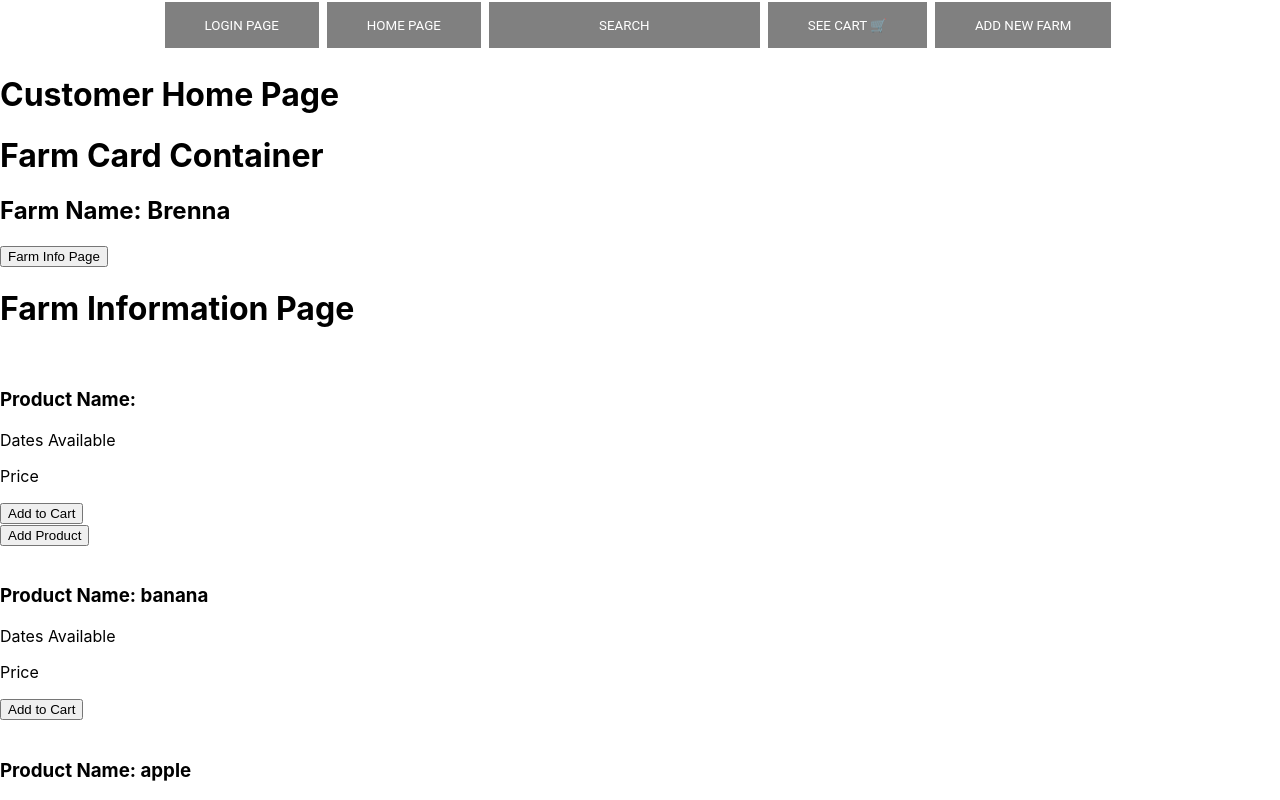
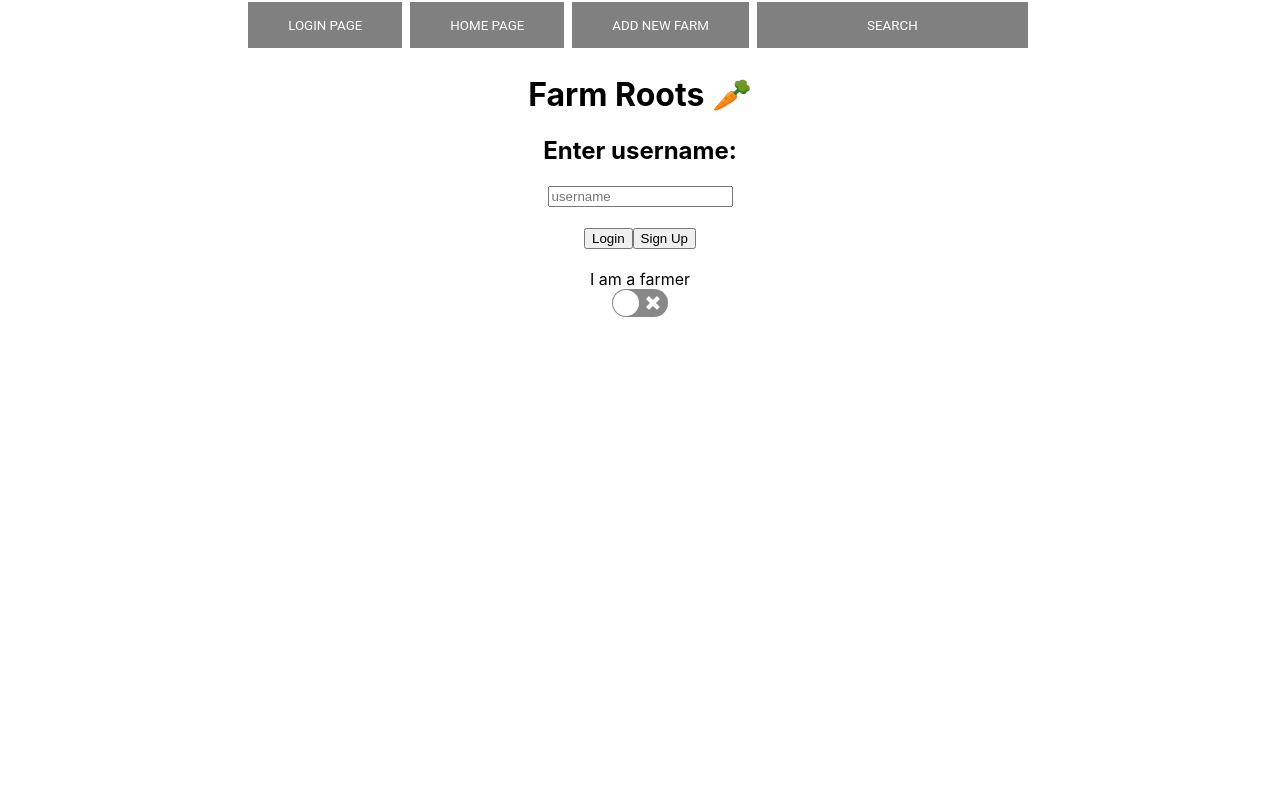
Before and after one commit to bwennuh/farm-roots-frontend, a React (Create React App) app: page / in a window 1280 px wide. Shown: the top 800 px of the page. Built offline with nearby package versions, Linux system fonts and the light colour scheme.

Commit message:
Update login logic for customer vs farmer

```diff
--- a/src/App.js
+++ b/src/App.js
@@ -15,14 +15,31 @@ class App extends Component {
   state = {
     username: "",
     checked: false,
-    display: "login"
+    display: "login",
+    user: {}
+    // farms: [],
+    // customers: []
   }
+
+  checkUserType = () => {
+    if (this.state.checked === true) {
+      // this.state.farms.find(farm => farm.farmer_name == this.state.username)
+
+      // find user from /farms
+    } else {
+      // find user from /customers
+    }
+  }
+
 
   getUsername = (user, checked) => {
     this.setState({
       username: user,
       checked: checked
     })
+    console.log(user)
+    console.log(checked)
+
   }
 
   changeToHome = () => {
@@ -37,17 +54,20 @@ class App extends Component {
     })
   }
 
-
-
-
+  changeToNewFarmForm = () => {
+    this.setState({
+      display: "new farm form"
+    })
+  }
 
   render(){
     return (
       <div className="App">
-        <Navbar changeToLogin = {this.changeToLogin}/>
+        <Navbar changeToLogin = {this.changeToLogin} changeToHome = {this.changeToHome} changeToNewFarmForm={this.changeToNewFarmForm} />
 
-        { this.state.display === "home" ? <Home changeToLogin = {this.changeToLogin} username = {this.state.username} checked = {this.state.checked}/> : null }
-        { this.state.display === "login" ? <Login changeToHome = {this.changeToHome} getUsername = {this.getUsername}/> : null }
+        { this.state.display === "home" ? <Home changeToLogin = {this.changeToLogin} username = {this.state.username} checked = {this.state.checked} /> : null }
+        { this.state.display === "login" ? <Login changeToHome = {this.changeToHome} getUsername = {this.getUsername} checked={this.state.checked} username={this.state.username}/> : null }
+        { this.state.display === "new farm form" ? <FarmForm /> : null }
 
 
         <Switch>
@@ -59,9 +79,9 @@ class App extends Component {
             <Cart />
           </Route> */}
 
-          <Route path='/new-farm'>
+          {/* <Route path='/new-farm'>
             <FarmForm />
-          </Route>
+          </Route> */}
 
           <Route path='/product'>
             <Product />
--- a/src/components/Home.js
+++ b/src/components/Home.js
@@ -13,8 +13,6 @@ class Home extends Component {
     farms: [],
     cart: []
   }
-
-
 
   // Changes the display to the cart
   changeToCart = () => {
@@ -32,23 +30,31 @@ class Home extends Component {
     })
   }
 
+  seeCart = () => {
+    this.setState({
+      display: "Cart"
+    })
+  }
+
+  closeCart = () => {
+    this.setState({
+      display: "Home"
+    })
+  }
+
   render(){
     return(
       <div className="home-page">
 
-        {/* <Navbar changeToLogin = {this.props.changeToLogin} /> */}
+        { this.props.checked == true ? <h1>Farmer Home Page</h1> : <h1>Customer Home Page</h1> }
+        {/* <h1>Customer Home Page</h1> */}
+        <h2>{`Username: ${this.props.username}`}</h2>
+        <button onClick={() => this.seeCart()}>See Cart</button>
+        <button onClick={() => this.closeCart()}>Close Cart</button>
 
-        <h1>Customer Home Page</h1>
-        <FarmCardContainer addToCart={this.addToCart}/>
+        { this.state.display === "Home" ? <FarmCardContainer addToCart={this.addToCart} /> : null }
 
-
-        {/* <h1>Farm Home Page</h1> */}
-
-        {/* { this.state.display === "Home" ? <FarmCardContainer /> : null }
-        { this.state.display === "Cart" ? <Cart /> : null} */}
-
-        <Cart cart={this.state.cart} />
-
+        { this.state.display === "Cart" ? <Cart cart={this.state.cart} /> : null}
 
       </div>
     )
--- a/src/components/Login.js
+++ b/src/components/Login.js
@@ -14,7 +14,6 @@ class Login extends Component {
     this.handleChange = this.handleChange.bind(this);
   }
 
-
   handleChange(checked) {
     this.setState({ checked });
   }
@@ -26,10 +25,8 @@ class Login extends Component {
       username: user
     })
     this.props.getUsername(user, this.state.checked)
+    this.props.changeToHome()
   }
-
-
-
 
   render(){
     return(
@@ -37,27 +34,18 @@ class Login extends Component {
 
         <h1 className="farm-roots">Farm Roots 🥕</h1>
 
+        <h2>Enter username:</h2>
+        <form onSubmit = {(e) => this.submitHandler(e)}>
+          <input placeholder="username"/><br></br><br></br>
+          <button type="submit" id="login-button">Login</button>
+          <button type="submit" id="signup-button">Sign Up</button>
+        </form>
+        <br></br>
 
         <label>
           <span>I am a farmer</span><br></br>
           <Switch onChange={this.handleChange} checked={this.state.checked} />
         </label>
-
-
-        <h2>Enter username:</h2>
-        <form onSubmit = {(e) => this.submitHandler(e)}>
-          <input placeholder="username"/><br></br><br></br>
-          {/* <Link to='/home'> */}
-            <button onClick = {this.props.changeToHome()} id="login-button">Login</button><br></br><br></br><br></br>
-          {/* </Link> */}
-        </form>
-
-
-
-
-
-
-
 
       </div>
     )
--- a/src/components/Navbar.js
+++ b/src/components/Navbar.js
@@ -6,35 +6,24 @@ function Navbar(props) {
     <div className ="navbar">
 
         <div className="login-button">
-          {/* <Link to='/login'> */}
             <button className="navbar-button" id="login-button" onClick = {() => props.changeToLogin()}>Login Page</button>
-          {/* </Link> */}
         </div>
 
         <div className="home-button">
-          {/* <Link to='/home'>
-            <button className="navbar-button" id="home-button">Home Page</button>
-          </Link> */}
+          <button className="navbar-button" id="home-button" onClick = {() => props.changeToHome()}>Home Page</button>
+        </div>
 
-          <button className="navbar-button" id="home-button" onClick={props.changeToHome}>Home Page</button>
-
+        <div className ="create-farm">
+          <button className="navbar-button" id="create-farm-button" onClick={() => props.changeToNewFarmForm()}>Add New Farm</button>
         </div>
 
         <div className="search-bar">
           <input className="navbar-search" type="text" id="search-bar" value="Search" /><br></br>
         </div>
 
-        <div className="cart-button">
-          {/* <Link to='/cart'> */}
+        {/* <div className="cart-button">
             <button className="navbar-button" id="cart-button">See Cart <span id="cart-emoji">🛒</span></button>
-          {/* </Link> */}
-        </div>
-
-        <div className ="create-farm">
-          <Link to='/new-farm'>
-            <button className="navbar-button" id="create-farm-button">Add New Farm</button>
-          </Link>
-        </div>
+        </div>   */}
 
     </div>
   );
```
